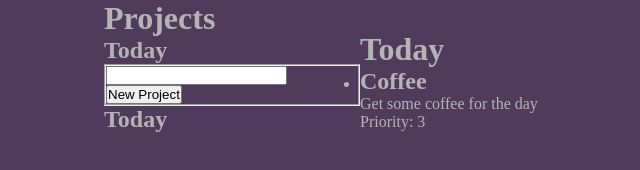
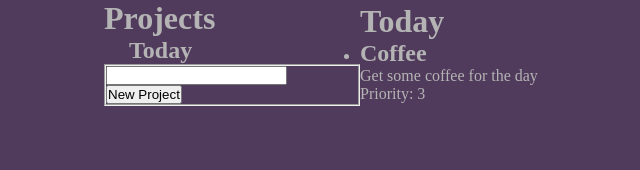
Before and after one commit to tincro/todo, a website built with webpack: page dist/index.html in a window 1280 px wide. Both pictures are taken after a click on the button "New Project". Shown: the whole page, without its empty margins (24-664 px from the left). Built offline with nearby package versions, Linux system fonts and the light colour scheme.

Commit message:
project display update logic working

```diff
--- a/src/index.js
+++ b/src/index.js
@@ -31,29 +31,28 @@
 const display = new ProjectDisplay();
 
 content.appendChild(display.diplayProjects());
+display.formDisplay();
 display.updateDisplay(manager.projectList);
 
 mainDisplay.setCurrentProjectTitle(manager.getCurrentProject());
 content.appendChild(mainDisplay.show());
 mainDisplay.populateTasks(today.taskList);
 
-display.formDisplay();
 
-// grab button
+ // interface to add new projects
 const projectBtn = document.getElementById('project-btn');
-// grab form
-// call function to add new project from form value
-
 projectBtn.addEventListener(
     'click',
     function() {
+        display.reset();
         const projectInput = document.getElementById('project-input');
         const value = projectInput.value;
         const newProject = new Project(value);
         manager.addProject(newProject);
+        console.log(manager.projectList);
         display.updateDisplay(manager.projectList);
+        projectInput.value = '';
     }
 );
 
 // create interface that creates new tasks
-// create interface that creates new projects
--- a/src/manager.js
+++ b/src/manager.js
@@ -1,3 +1,6 @@
+// a class to manage the state of the app
+// possibly refactoring to a module
+
 class Manager {
     constructor() {
         this.projectList = [];
--- a/src/projectDisplay.js
+++ b/src/projectDisplay.js
@@ -1,3 +1,5 @@
+// A class to display the projects panel
+
 class ProjectDisplay {
     /*
         <div id="projects-wrapper">
@@ -5,30 +7,36 @@
             <div>
                 <h2>Today</h2>
             </div>
-
         </div>
     */
    constructor(){
-       this.title = 'Projects'
+       this.title = 'Projects';
+       this.sectionWrapperId = 'project-display-wrapper';
+       this.projectsWrapperId = 'projects-wrapper';
    }
 
    diplayProjects() {
        const element = document.createElement('div');
        element.classList.add('project-display');
-       element.id = 'projects-wrapper';
+       element.id = this.sectionWrapperId;
 
        const title = document.createElement('h1');
        title.innerText = this.title;
        element.appendChild(title);
 
+       const wrapper = document.createElement('div');
+       wrapper.id = this.projectsWrapperId;
+       element.appendChild(wrapper);
+
        return element;
    }
 
    updateDisplay(projectList) {
-       const wrapper = document.getElementById('projects-wrapper');
+       const wrapper = document.getElementById(this.projectsWrapperId);
 
         projectList.forEach(project => {
             const projectBlock = document.createElement('div');
+            projectBlock.classList.add('project-item');
             const projectTitle = document.createElement('h2');
             projectTitle.innerText = project.title;
             projectBlock.appendChild(projectTitle);
@@ -39,7 +47,7 @@
    }
 
    formDisplay() {
-       const div = document.getElementById('projects-wrapper');
+       const div = document.getElementById(this.sectionWrapperId);
        const field = document.createElement('fieldset');
        const input = document.createElement('input');
        input.id = "project-input";
@@ -52,6 +60,13 @@
        div.appendChild(field);
        return div;
    }
+
+   reset() {
+       // grab all nodes
+       const div = document.getElementById(this.projectsWrapperId);
+       div.innerHTML = '';
+       return div;
+   }
 }
 
 export default ProjectDisplay;
--- a/src/styles.css
+++ b/src/styles.css
@@ -30,3 +30,7 @@
     display: inline-block;
 
 }
+
+.project-item {
+    margin-left: 25px;
+}
```
Also changed, not shown: dist/main.js.
